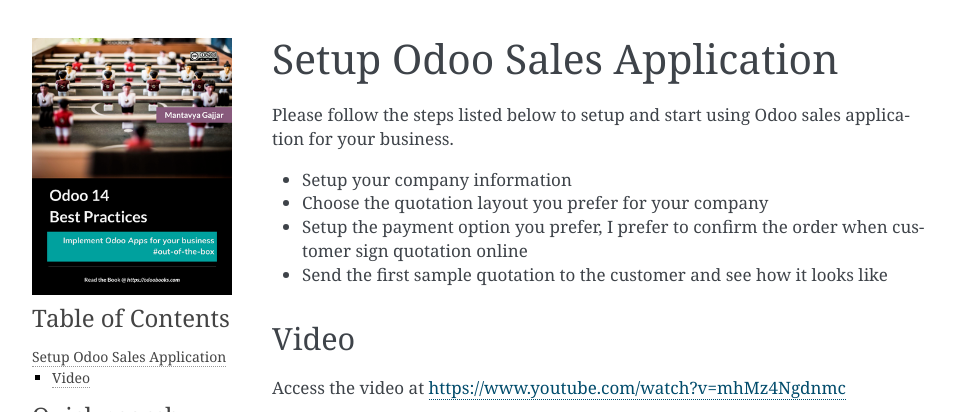
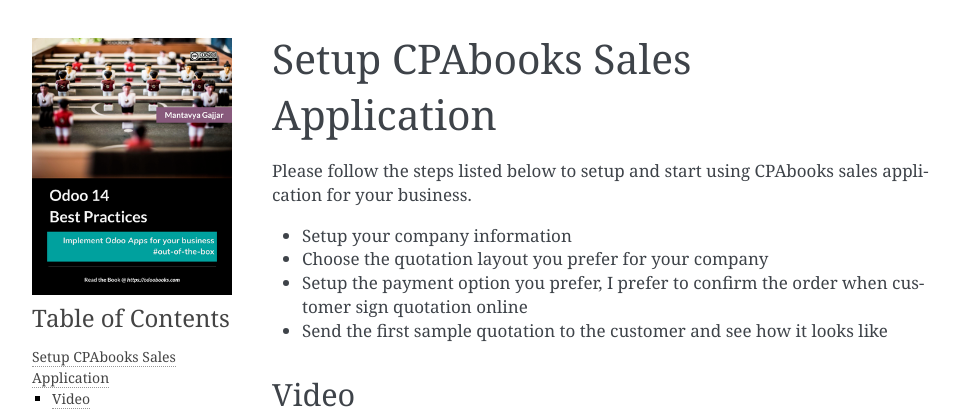
Before and after one commit to cpabooks/cpabooks-docs, a Sphinx documentation site: the page built from docs/sales/setup-odoo-sales-application.rst, in a window 1280 px wide, cut to the strip 0-412 px from the top of the page. Shown: the whole strip, without its empty margins (148-1107 px from the left). Built offline with Sphinx 7.4.7, drawn with Linux system fonts in a browser that asks for light colours; pages that are not in the unit, such as notebooks, are missing from menus.

Commit message:
Update setup-odoo-sales-application.rst

```diff
--- a/docs/sales/setup-odoo-sales-application.rst
+++ b/docs/sales/setup-odoo-sales-application.rst
@@ -2,10 +2,10 @@
 .. index::
    single: Setup Sales Application
 
-Setup Odoo Sales Application
+Setup CPAbooks Sales Application
 ============================
 Please follow the steps listed below to setup and start using
-Odoo sales application for your business.
+CPAbooks sales application for your business.
 
 - Setup your company information
 - Choose the quotation layout you prefer for your company
```
